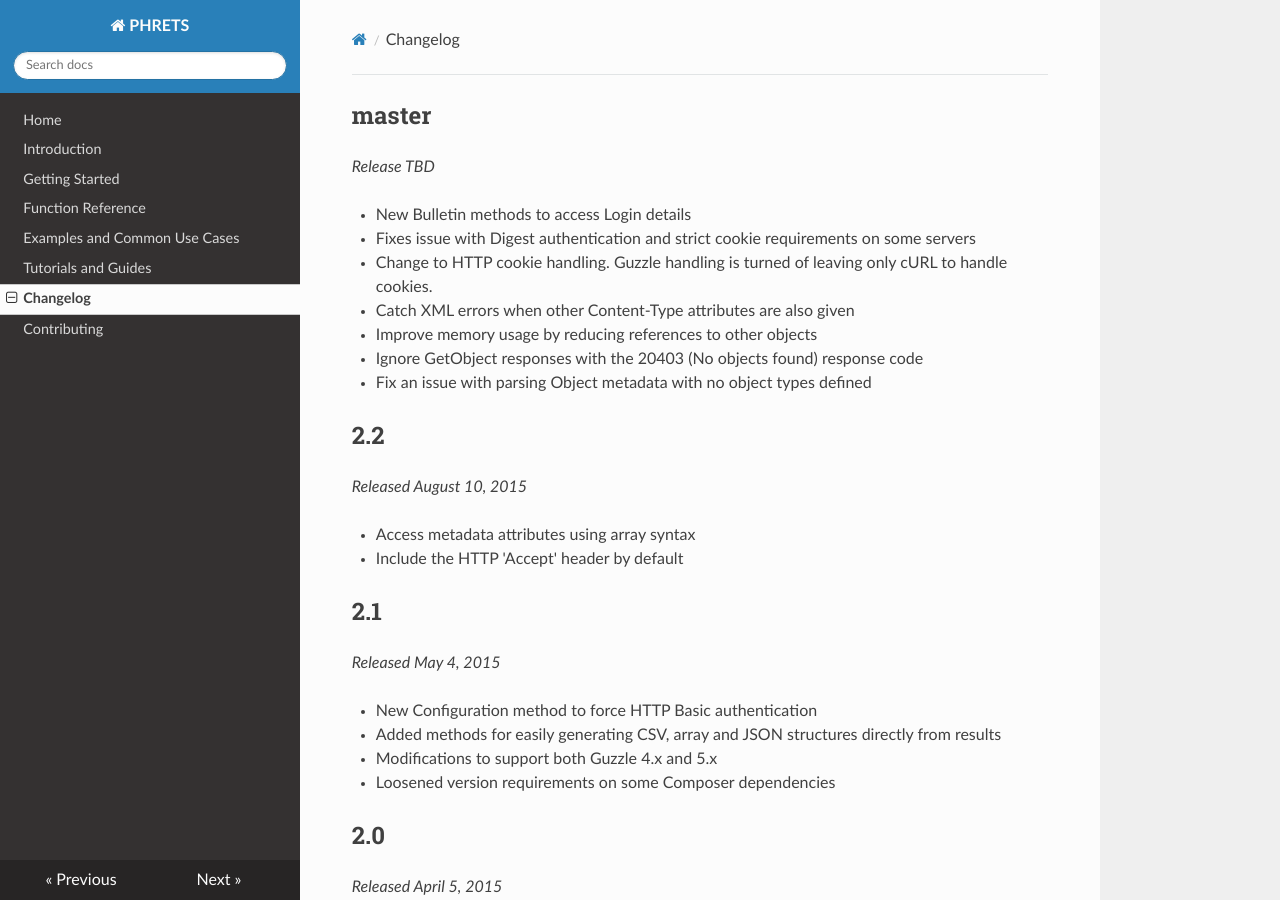
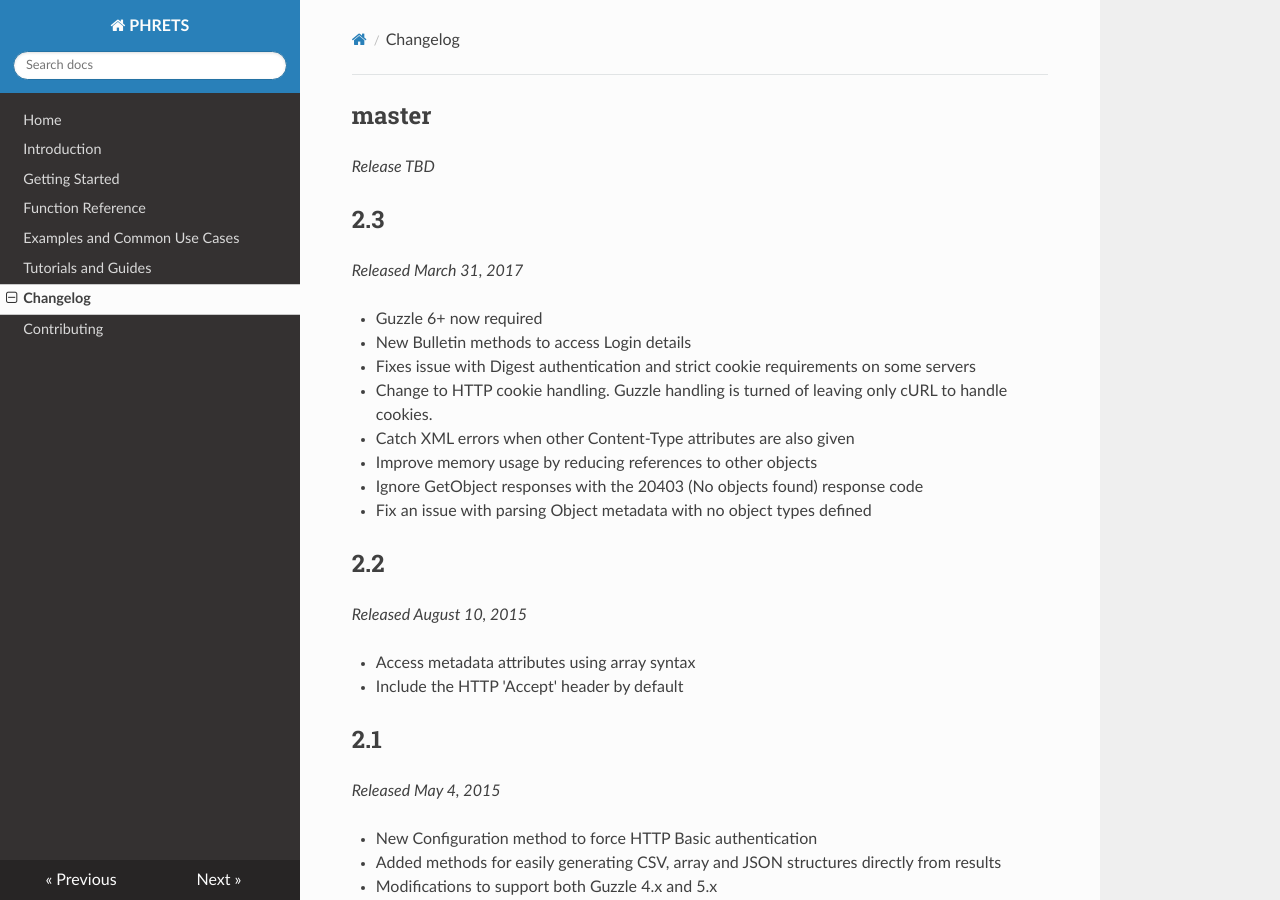
Before and after one commit to troydavisson/PHRETS, an MkDocs documentation site: the page built from docs/changelog.md, in a window 1280 px wide and 900 px high. Built offline with MkDocs 1.6.1, drawn with Linux system fonts in a browser that asks for light colours; nearby versions of some CDN libraries; old or Windows-style settings are respelled for this version of MkDocs.

Commit message:
Wrap up 2.3 release

```diff
--- a/docs/changelog.md
+++ b/docs/changelog.md
@@ -2,13 +2,18 @@
 
 _Release TBD_
 
+## 2.3
+
+_Released March 31, 2017_
+
+- Guzzle 6+ now required
 - New Bulletin methods to access Login details
 - Fixes issue with Digest authentication and strict cookie requirements on some servers
 - Change to HTTP cookie handling.  Guzzle handling is turned of leaving only cURL to handle cookies.
 - Catch XML errors when other Content-Type attributes are also given
 - Improve memory usage by reducing references to other objects
 - Ignore GetObject responses with the 20403 (No objects found) response code
- - Fix an issue with parsing Object metadata with no object types defined
+- Fix an issue with parsing Object metadata with no object types defined
 
 ## 2.2
 
```
